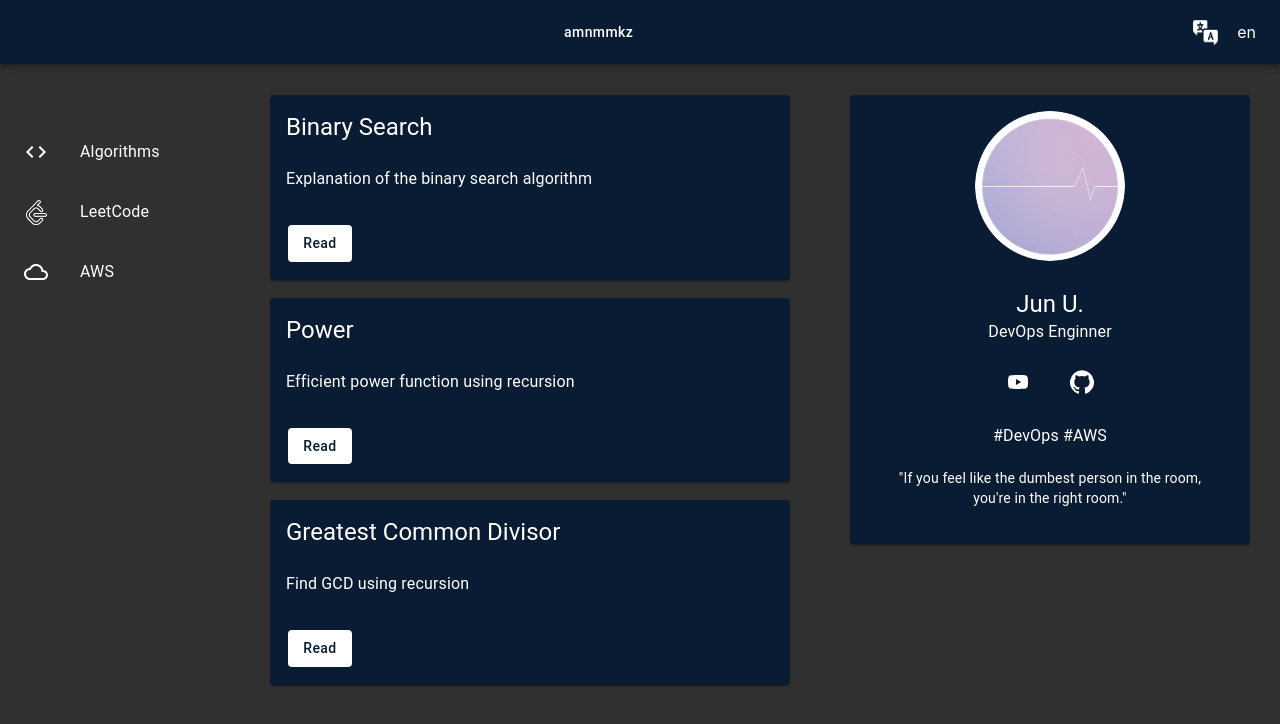
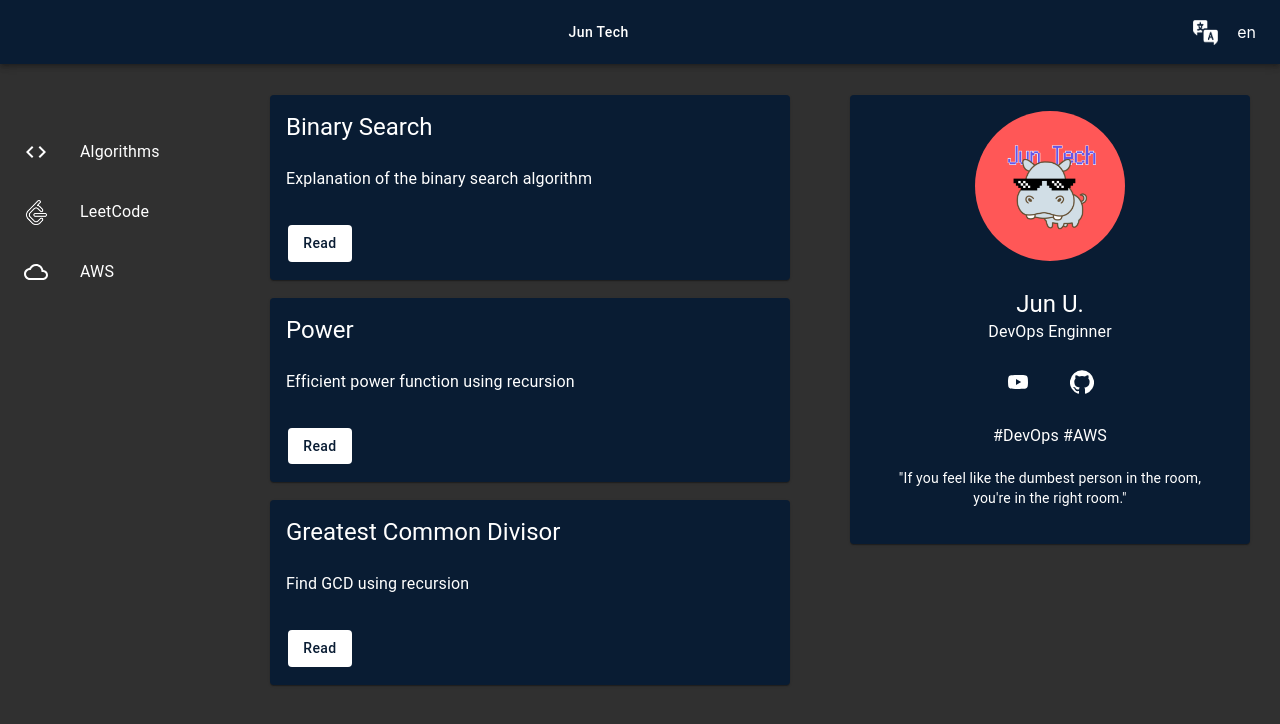
Before and after one commit to jun-uen0/react-techs, a React (Create React App) app: page / in a window 1280 px wide. Shown: the top 724 px of the page. Built offline with nearby package versions, Linux system fonts and the light colour scheme; the HTML template or start-up script is replaced by a standard one.

Commit message:
udpate: profile

```diff
--- a/public/index.html
+++ b/public/index.html
@@ -23,7 +23,7 @@
       work correctly both with client-side routing and a non-root public URL.
       Learn how to configure a non-root public URL by running `npm run build`.
     -->
-    <title>amnmmkz</title>
+    <title>Jun Tech</title>
   </head>
   <body>
     <noscript>You need to enable JavaScript to run this app.</noscript>
--- a/src/components/Layout/CardArea/parts/Profile.tsx
+++ b/src/components/Layout/CardArea/parts/Profile.tsx
@@ -1,7 +1,7 @@
 import Card from '@material-ui/core/Card'
 import CardContent from '@material-ui/core/CardContent'
 import Typography from '@material-ui/core/Typography'
-import profilePic from '../../../../assets/profile_with_round.png'
+import profilePic from '../../../../assets/profile_jun-tech-jpn.png'
 import Sns from './Sns'
 import { useStyles } from '../../../theme'
 
--- a/src/components/Layout/NavBar/parts/TitleAndLogo.tsx
+++ b/src/components/Layout/NavBar/parts/TitleAndLogo.tsx
@@ -19,7 +19,7 @@ const TitleAndlogo: React.FC = () => {
             onClick={titleClick}
             color="inherit"
           >
-            amnmmkz
+            Jun Tech
           </Button>
         </Grid>
       </Typography>
```
Also changed, not shown: public/manifest.json, src/assets/profile.jpeg (deleted), src/assets/profile_jun-tech-jpn.png (added).
